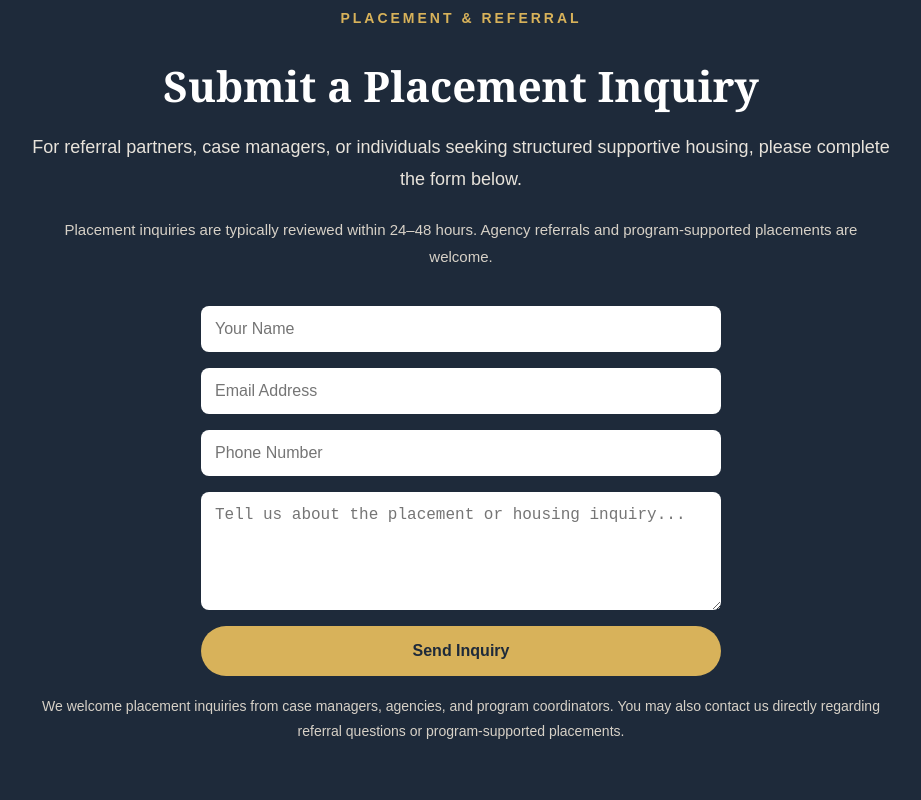
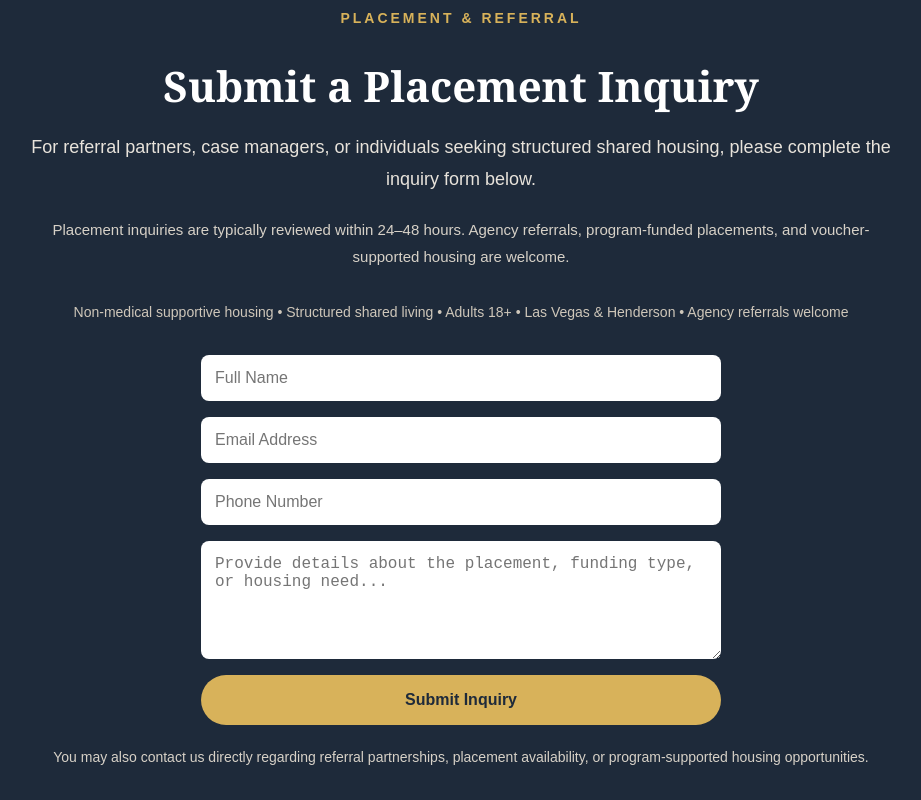
Before and after one commit to TrueNorthHaven/truenorth-haven-living, a Next.js app: page / in a window 1280 px wide. Shown: the part 7740-8540 px from the top of the page, without its empty margins (179-1100 px from the left). Built offline with nearby package versions, Linux system fonts and the light colour scheme.

Commit message:
Update Contact.tsx

```diff
--- a/app/components/Contact.tsx
+++ b/app/components/Contact.tsx
@@ -1,7 +1,7 @@
 export default function Contact() {
   return (
     <section
-  className="fade-in"
+      className="fade-in"
       id="contact"
       style={{
         padding: "100px 20px",
@@ -46,7 +46,7 @@ export default function Contact() {
           }}
         >
           For referral partners, case managers, or individuals seeking
-          structured supportive housing, please complete the form below.
+          structured shared housing, please complete the inquiry form below.
         </p>
 
         <p
@@ -54,12 +54,27 @@ export default function Contact() {
             fontSize: "15px",
             lineHeight: 1.8,
             color: "#D7D1C7",
-            marginBottom: "36px",
+            marginBottom: "30px",
             fontFamily: "Arial, sans-serif",
           }}
         >
           Placement inquiries are typically reviewed within 24–48 hours.
-          Agency referrals and program-supported placements are welcome.
+          Agency referrals, program-funded placements, and voucher-supported
+          housing are welcome.
+        </p>
+
+        {/* TRUST LINE */}
+        <p
+          style={{
+            fontSize: "14px",
+            lineHeight: 1.8,
+            color: "#CFC7BA",
+            marginBottom: "30px",
+            fontFamily: "Arial, sans-serif",
+          }}
+        >
+          Non-medical supportive housing • Structured shared living • Adults 18+
+          • Las Vegas & Henderson • Agency referrals welcome
         </p>
 
         <form
@@ -76,7 +91,7 @@ export default function Contact() {
           <input
             type="text"
             name="name"
-            placeholder="Your Name"
+            placeholder="Full Name"
             required
             style={{
               padding: "14px",
@@ -113,7 +128,7 @@ export default function Contact() {
 
           <textarea
             name="message"
-            placeholder="Tell us about the placement or housing inquiry..."
+            placeholder="Provide details about the placement, funding type, or housing need..."
             rows={5}
             required
             style={{
@@ -138,22 +153,21 @@ export default function Contact() {
               cursor: "pointer",
             }}
           >
-            Send Inquiry
+            Submit Inquiry
           </button>
         </form>
 
         <p
           style={{
-            marginTop: "18px",
+            marginTop: "20px",
             fontSize: "14px",
             color: "#D7D1C7",
             fontFamily: "Arial, sans-serif",
             lineHeight: 1.8,
           }}
         >
-          We welcome placement inquiries from case managers, agencies, and
-          program coordinators. You may also contact us directly regarding
-          referral questions or program-supported placements.
+          You may also contact us directly regarding referral partnerships,
+          placement availability, or program-supported housing opportunities.
         </p>
       </div>
     </section>
```
